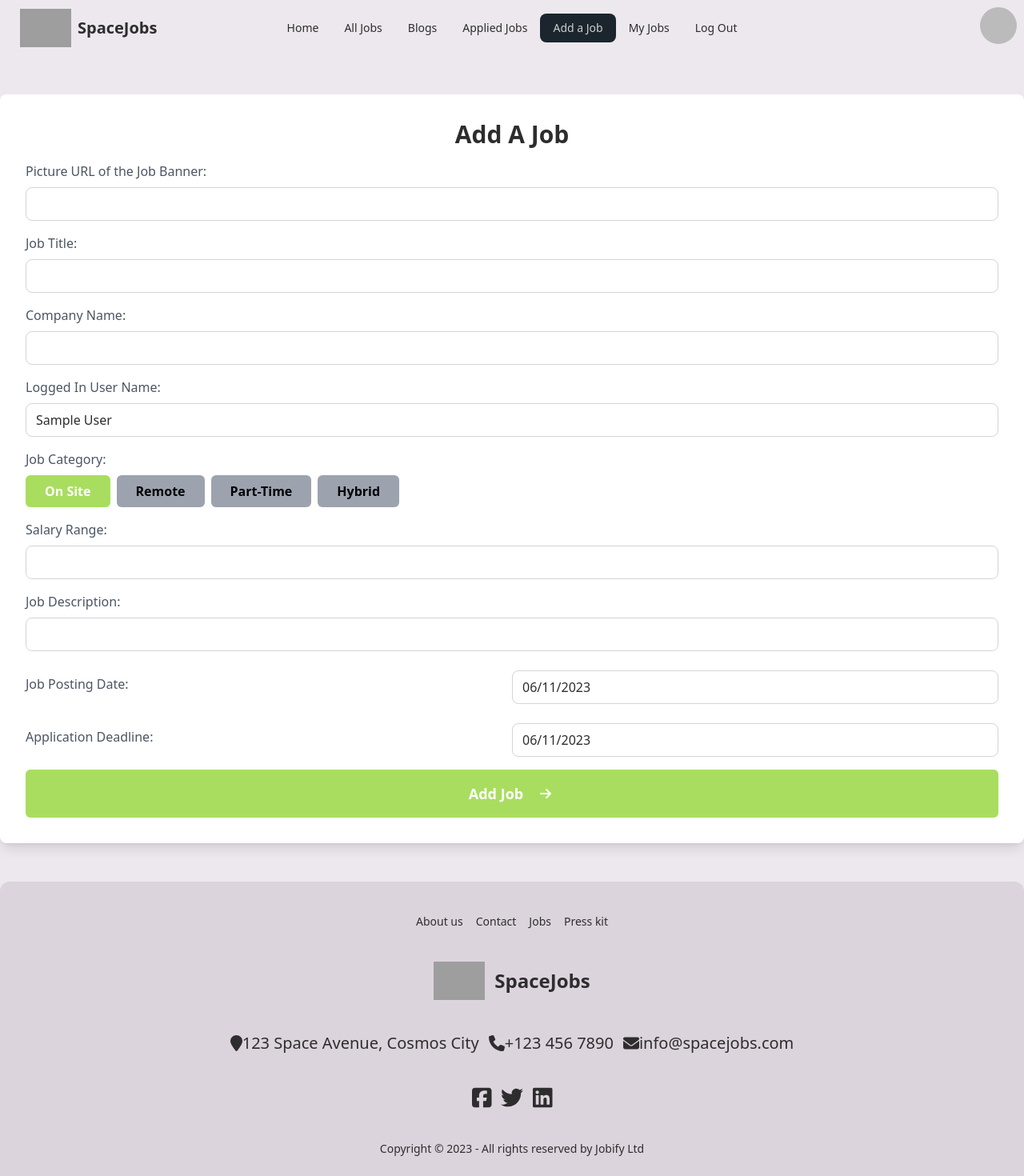
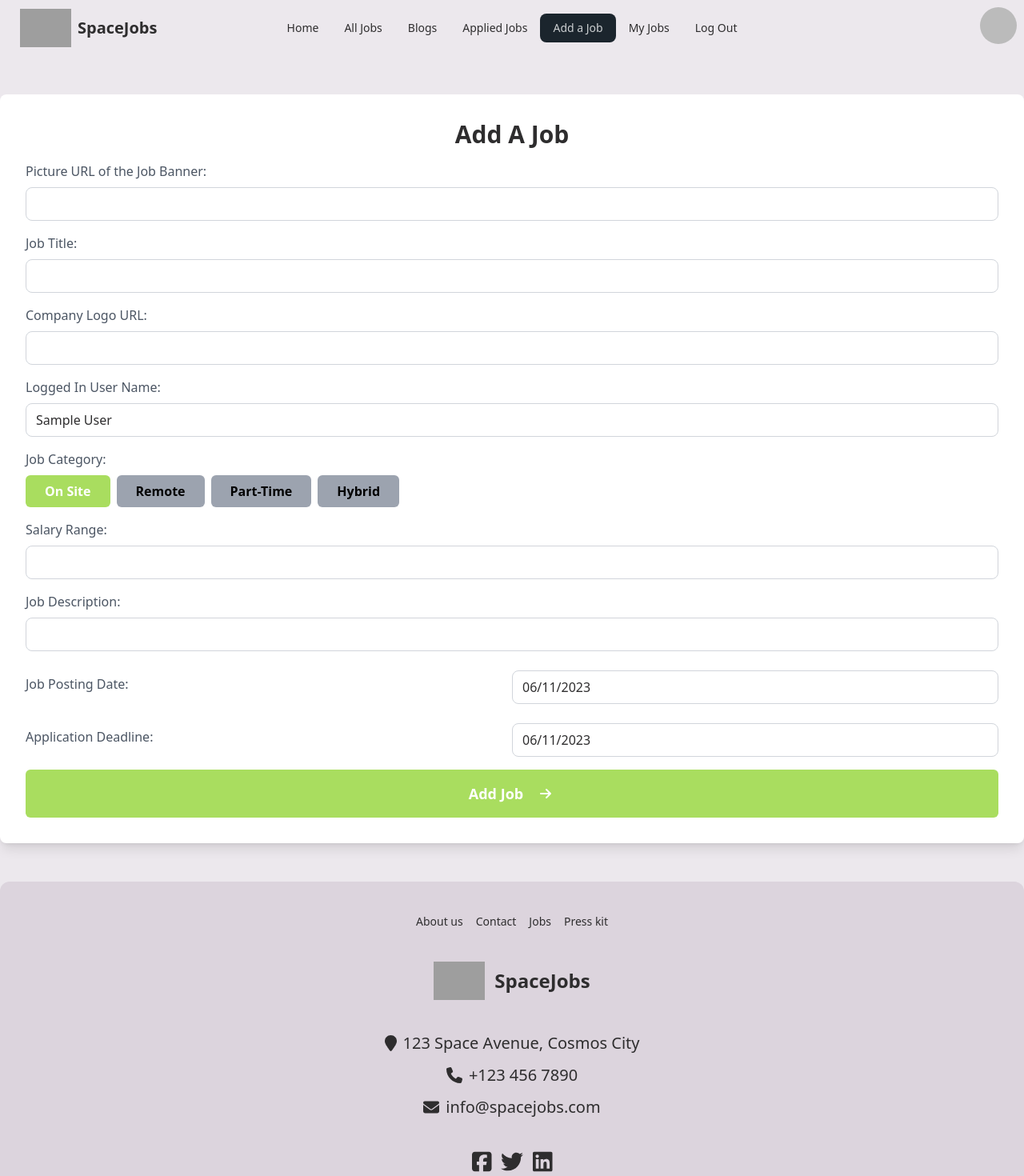
Before and after one commit to ibrahim-dev313/space-jobs-crud-client, a React (Vite) app: page /add-job in a window 1280 px wide. Shown: the top 1470 px of the page at 80% size. Built offline with nearby package versions, Linux system fonts and the light colour scheme; no server answers; sample sign-in values are in the browser's storage; grey boxes are pictures that could not be loaded.

Commit message:
delete confirmation added

```diff
--- a/src/Components/AddJob/AddJob.jsx
+++ b/src/Components/AddJob/AddJob.jsx
@@ -89,7 +89,7 @@ const AddJobPage = () => {
                 </div>
                 <div className="mb-4">
                     <label htmlFor="companyName" className="font-medium text-gray-600">
-                        Company Name:
+                        Company Logo URL:
                     </label>
                     <input
                         type="text"
--- a/src/Components/Home/JobTabs.jsx
+++ b/src/Components/Home/JobTabs.jsx
@@ -30,7 +30,7 @@ const JobTabs = () => {
     return (
         <div>
             <Tabs className='p-5 bg-base-100'>
-                <TabList className='flex flex-row items-center justify-center'>
+                <TabList className='flex flex-row items-center justify-center gap-3 text-xs md:text-xl menu navbar '>
                     {categories.map(category => (
                         <Tab key={category}>{category}</Tab>
                     ))}
@@ -41,11 +41,11 @@ const JobTabs = () => {
                         <table className="table">
                             <thead>
                                 <tr>
-                                    <th className='hidden md:block'>Name</th>
+                                    <th className='hidden text-xs md:block'>Name</th>
                                     <th>Job Title</th>
-                                    <th className='hidden md:block'>Job Posting Date</th>
-                                    <th>Deadline</th>
-                                    <th>Salary</th>
+                                    <th className='hidden text-xs md:block'>Job Posting Date</th>
+                                    <th className='text-xs '>Deadline</th>
+                                    <th className='text-xs '>Salary</th>
                                     <th></th>
                                 </tr>
                             </thead>
--- a/src/Components/MyJobs/MyJobs.jsx
+++ b/src/Components/MyJobs/MyJobs.jsx
@@ -2,6 +2,8 @@ import { faPenToSquare, faTrash } from "@fortawesome/free-solid-svg-icons";
 import { FontAwesomeIcon } from "@fortawesome/react-fontawesome";
 import axios from "axios";
 import { useContext, useState } from "react";
+import { confirmAlert } from "react-confirm-alert";
+import 'react-confirm-alert/src/react-confirm-alert.css'; // Import the styles
 import DatePicker from "react-datepicker";
 import toast, { Toaster } from "react-hot-toast";
 import { useLoaderData } from "react-router-dom";
@@ -34,7 +36,13 @@ const MyJobs = () => {
     const userJobs = myjobs.filter((job) => job.postedByEmail === user.email);
 
     const handleDeleteJob = (_id) => {
-
+        confirmAlert({
+            title: 'Confirm Delete',
+            message: 'Are you sure you want to delete this job?',
+            buttons: [
+                {
+                    label: 'Yes',
+                    onClick: () => {
                         axios.delete(`https://spacejobs-mi1357.vercel.app/job/${_id}`)
                             .then((response) => {
                                 console.log(response.data);
@@ -45,6 +53,14 @@ const MyJobs = () => {
                             });
                         const updatedMyJobs = myjobs.filter(job => job._id !== _id);
                         setMyJobs(updatedMyJobs);
+                    }
+                },
+                {
+                    label: 'No',
+                    onClick: () => { } // Do nothing if the user clicks "No"
+                }
+            ]
+        });
     };
     const updateJobList = async () => {
         try {
@@ -97,6 +113,7 @@ const MyJobs = () => {
             if (response.data.modifiedCount != 0) {
                 toast.success('Job Updated Successfully')
                 updateJobList()
+                handleCloseModal()
             }
         } catch (error) {
             console.error("Error updating job:", error);
@@ -171,7 +188,7 @@ const MyJobs = () => {
                         </div>
                         <div className="mb-4">
                             <label htmlFor="companyName" className="font-medium text-gray-600">
-                                Company Name:
+                                Company Logo URL:
                             </label>
                             <input
                                 type="text"
--- a/src/Components/Shared/Footer.jsx
+++ b/src/Components/Shared/Footer.jsx
@@ -18,16 +18,16 @@ const Footer = () => {
                         <img className="h-12" src="https://i.ibb.co/dj88QYw/20231106-225521-0000-removebg-preview.png" alt="" /> SpaceJobs
                     </div>
                 </nav>
-                <div className="grid grid-flow-col gap-3 text-xl font-">
-                    <div>
+                <div className="grid grid-flow-row gap-3 text-xl font-">
+                    <div className='flex items-center justify-center gap-2'>
                         <FontAwesomeIcon icon={faMapMarker} />
                         <span>123 Space Avenue, Cosmos City</span>
                     </div>
-                    <div>
+                    <div className='flex items-center justify-center gap-2'>
                         <FontAwesomeIcon icon={faPhone} />
                         <span>+123 456 7890</span>
                     </div>
-                    <div>
+                    <div className='flex items-center justify-center gap-2'>
                         <FontAwesomeIcon icon={faEnvelope} />
                         <span>info@spacejobs.com</span>
                     </div>
--- a/src/Providers/AuthProvider.jsx
+++ b/src/Providers/AuthProvider.jsx
@@ -1,6 +1,7 @@
 import { GoogleAuthProvider, createUserWithEmailAndPassword, onAuthStateChanged, signInWithEmailAndPassword, signInWithPopup, signOut, updateProfile } from "firebase/auth";
 import { createContext, useEffect, useState } from 'react';
 import { auth } from "../FIrebase/firebase.config";
+
 export const AuthContext = createContext()
 const AuthProvider = ({ children }) => {
 
```
Lines whose indentation alone changed are shown as unchanged.
